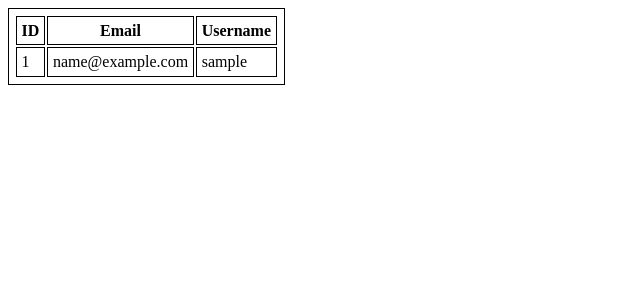
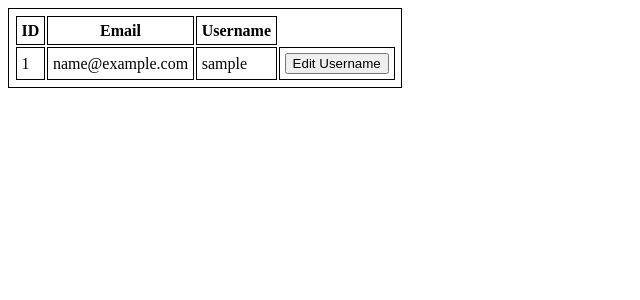
Before and after one commit to udayraut128/LearningWeb, a Node server app: page /user in a window 1280 px wide. Shown: the top 300 px of the page, without its empty margins (0-640 px from the left). Run offline with Node 20, Linux system fonts and the light colour scheme; tables that the repository leaves empty or names only in its code hold one stand-in row (values such as "Sample post").

Commit message:
add edit.ejs

```diff
--- a/All Sql/index.js
+++ b/All Sql/index.js
@@ -104,6 +104,7 @@
    }
  });
 
+//  user
  app.get("/user", (req, res) => {
    let q = `SELECT * FROM user`;
    try {
@@ -117,6 +118,13 @@
    }
  });
 
+// edit route
+app.get("/user/:id/edit", (req,res) => {
+  let {id}=req.params;
+res.render("edit.ejs");
+});
+
+
  app.listen("3000", () => {
    console.log("server is listenting to port  3000");
  });
--- a/All Sql/views/showusers.ejs
+++ b/All Sql/views/showusers.ejs
@@ -23,6 +23,11 @@
                 <td><%= user.id %></td>
                 <td><%= user.email %></td>
                 <td><%= user.username %></td>
+                <td>
+                    <form method="GET" action="/users/<%=user.id%>/edit">
+                    <button>Edit Username</button>
+                </form>
+                </td>
 
             </tr>
             <% } %>
```
Also changed, not shown: All Sql/views/edit.ejs (added, +11 -0 lines).
